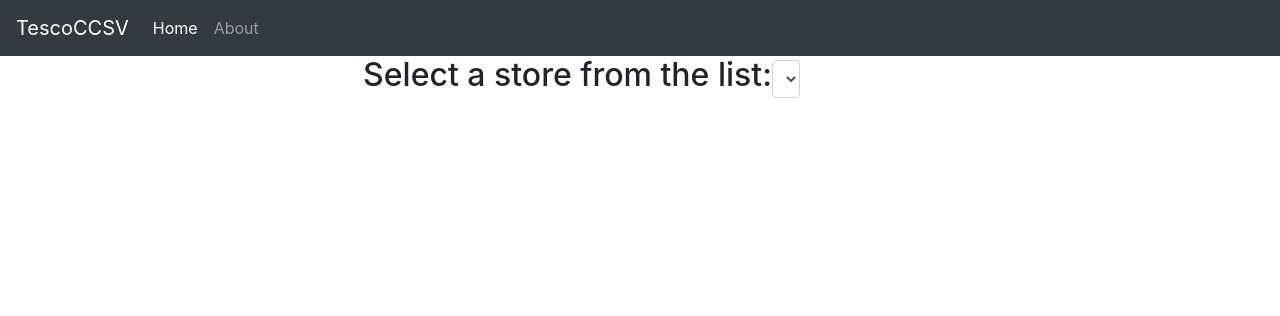
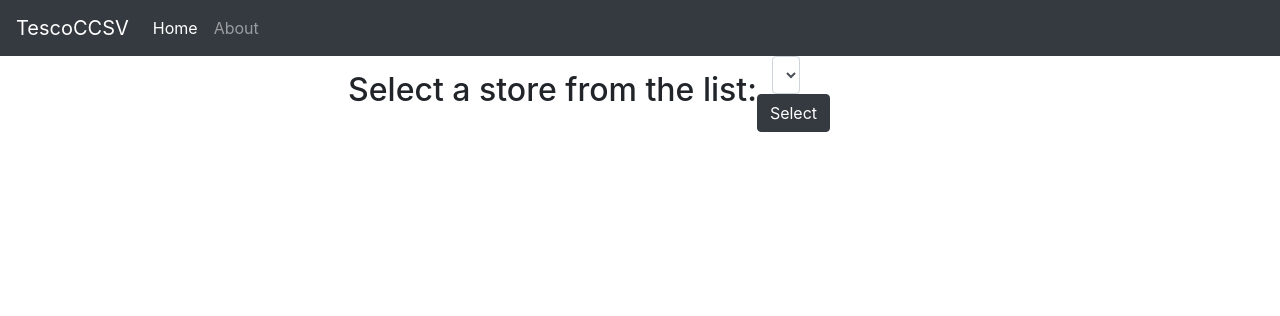
Before and after one commit to zakcng/webTecsoCCSV, a Flask app: template templates/results.html in a window 1280 px wide. Shown: the top 316 px of the page. Run offline with Flask 2, Linux system fonts and the light colour scheme; the template is opened without the code that fills it: most values are stand-ins (such as "Sample title", 1, 10 or a date in 2020); some libraries are stand-ins or nearby versions.

Commit message:
Need to fix getting data from list

```diff
--- a/app.py
+++ b/app.py
@@ -33,6 +33,12 @@ def results():
 
     return render_template('results.html',stores=stores)
 
+@app.route('/', methods=["POST"])
+
+def storeReturn():
+    if request.method == 'POST':
+        storeValue = request.form.get("storeValue")
+        print(storeValue)
 
 if __name__ == "__main__":
     app.run(debug=True)
--- a/templates/results.html
+++ b/templates/results.html
@@ -3,10 +3,12 @@
 {% block body %}
   <h2>Select a store from the list:</h2>
 
-    <div class="picker">
+
+    <form action = "/" method = "post">
+    <div class="container">
     <div class="row">
         <div class="col-4">
-                <select id="mySelect" data-show-content="true" class="form-control">
+            <select id="mySelect" data-show-content="true" class="form-control" name="storeValue">
                 {% for store in stores %}
         <option>{{ store }}</option><
     {% endfor %}
@@ -15,4 +17,11 @@
     </div>
 </div>
 
+
+
+    <div class="selectStore">
+      <button type="submit" class="btn btn-dark" name="storeSubmit">Select</button>
+    </div>
+    </form>
+
 {% endblock %}
```
Lines whose indentation alone changed are shown as unchanged.
